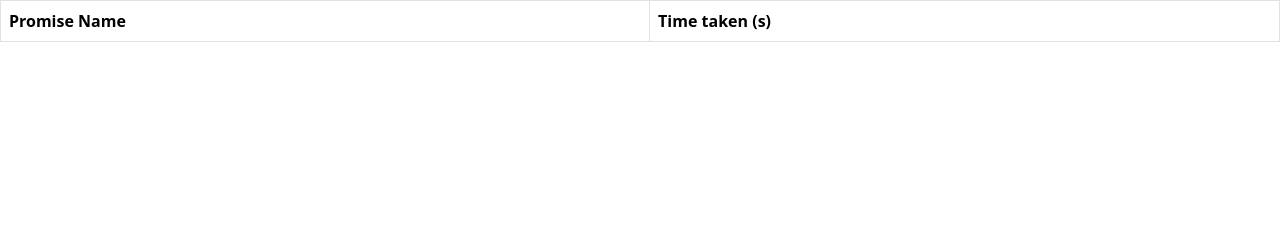
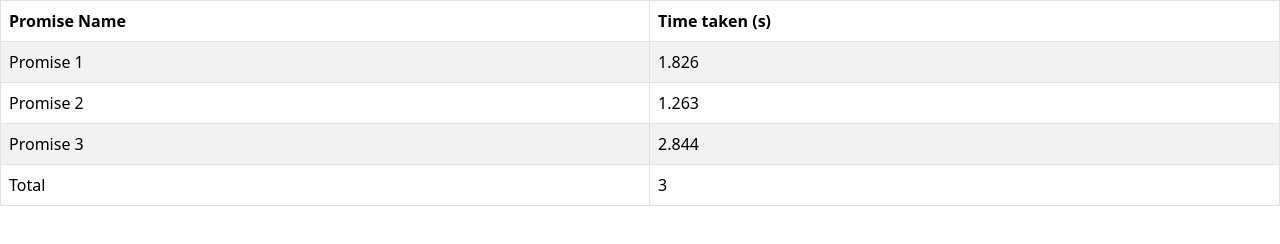
Before and after one commit to acciojob/wait-for-multiple-promises-Tathagat155, a website: page main.html in a window 1280 px wide. Drawn offline with nearby package versions, Linux system fonts and the light colour scheme.

Commit message:
created a submission

```diff
--- a/main.html
+++ b/main.html
@@ -20,7 +20,10 @@
           <th>Time taken (s)</th>
         </tr>
       </thead>
-      <tbody id="output"></tbody>
+      <tbody id="output">
+		  <tr><td colspan="2">Loading...</td></tr>
+
+	  </tbody>
     </table>
 
     <script type="text/javascript" src="./script.js"></script>
--- a/script.js
+++ b/script.js
@@ -1 +1,26 @@
 //your JS code here. If required.
+  const tbody=document.getElementById("output");
+  function createRandomPromise(){
+       let time=Math.random()*2+1;
+	   return new Promise((resolve,reject)=>{
+          setTimeout(()=>{
+              resolve(time);
+		  },time*1000) // to become millisecond
+	   })
+  }
+  const p1=createRandomPromise();
+  const p2=createRandomPromise();
+  const p3=createRandomPromise();
+   let startTime=performance.now();
+
+  Promise.all([p1,p2,p3]).then((data)=>{
+       let endTime=performance.now();
+	   let totalTime=endTime-startTime;  //performance.now give time in milisecond
+	     //convert totaltime in seconds
+	   totalTime=totalTime/1000;
+	  tbody.innerHTML="";
+	  data.forEach((time,index)=>{
+		  tbody.innerHTML+=`<tr><td>Promise ${index+1}</td><td>${time.toFixed(3)}</td></tr>`
+	  })
+	  tbody.innerHTML+=`<tr><td>Total</td><td>${totalTime.toFixed()}</td></tr>`
+  })
```
